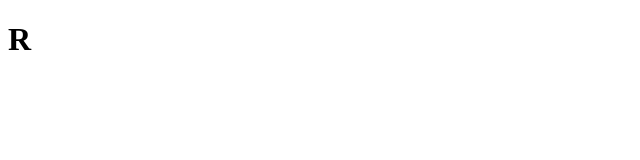
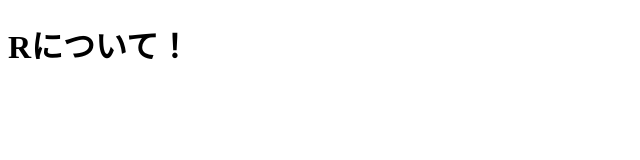
Before and after one commit to R163603/R163603.github.io, a plain HTML site: page index.html in a window 1280 px wide. Shown: the whole page, without its empty margins (0-640 px from the left). Drawn offline with Linux system fonts and the light colour scheme.

Commit message:
Update index.html

```diff
--- a/index.html
+++ b/index.html
@@ -6,6 +6,6 @@
     <title>Rのポートフォリオ</title>
   </head>
   <body>
-    <h1>R</h1>
+    <h1>Rについて！</h1>
   </body>
 </html>
```
